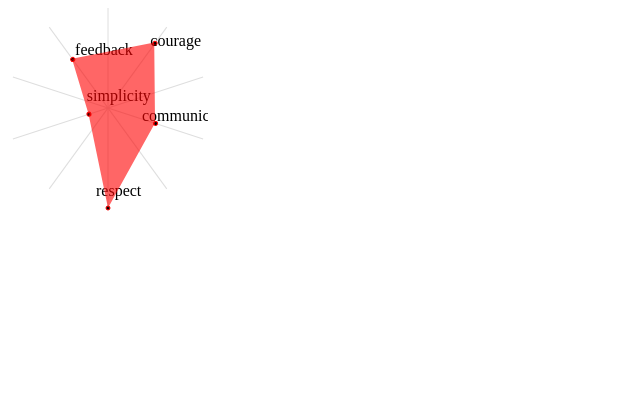
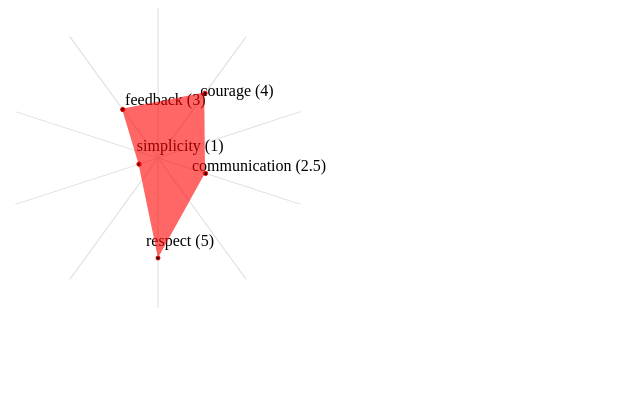
Before and after one commit to oliverswitzer/radar_graph, a website built with webpack: page index.html in a window 1280 px wide. Shown: the whole page, without its empty margins (0-640 px from the left). Built offline with nearby package versions, Linux system fonts and the light colour scheme.

Commit message:
Display value next to measure name

```diff
--- a/index.html
+++ b/index.html
@@ -2,7 +2,7 @@
   <head>
   </head>
   <body>
-    <svg id="svg-container" width="200" height="400"></svg>
+    <svg id="svg-container" width="400" height="400"></svg>
     <script src="build/bundle.js"></script>
   </body>
 </html>
--- a/src/index.js
+++ b/src/index.js
@@ -1,5 +1,5 @@
 const Measures = require('./measures');
-var box = { width: 200, height: 200, center: { x: 100, y: 100 } }
+var box = { width: 300, height: 300, center: { x: 150, y: 150 } }
 var measures = new Measures(1, 5, box, 20);
 measures.add('feedback', 3);
 measures.add('courage', 4);
@@ -55,7 +55,7 @@ class LabelsDrawer {
     text.setAttribute('y', measure.y);
     text.setAttribute('fill', '#000000');
     text.setAttribute('transform', `rotate(${measure.angle * -1}, ${rect.left}, ${rect.top})`);
-    text.textContent = measure.name;
+    text.textContent = `${measure.name} (${measure.value})`;
     container.appendChild(text);
   }
 }
--- a/src/measure.js
+++ b/src/measure.js
@@ -17,6 +17,10 @@ class Measure {
     return [{type: 'M', x: x, y: 0}, {type: 'L', x: x, y: this._box.height}];
   }
 
+  value() {
+    return this._value;
+  }
+
   _calculateCenter(box) {
     return {x: box.width / 2, y: box.height / 2}
   }
--- a/src/measures.js
+++ b/src/measures.js
@@ -18,6 +18,7 @@ class Measures {
         if (type === 'points') {
           var point = measure.point();
           point.angle = angle;
+          point.value = measure.value();
           drawer.draw(point);
         } else if (type === 'lines') {
           drawer.draw(linePresenter(measure.line(), angle));
```
Also changed, not shown: spec/measure_spec.js (+9 -3 lines), spec/measures_spec.js (+5 -5 lines).
